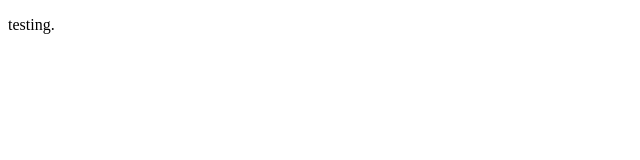
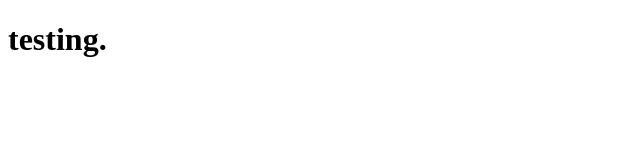
Before and after one commit to jyang104calpoly/jayyang.github.io, a plain HTML site: page index.html in a window 1280 px wide. Shown: the whole page, without its empty margins (0-640 px from the left). Drawn offline with Linux system fonts and the light colour scheme.

Commit message:
Update index.html

```diff
--- a/index.html
+++ b/index.html
@@ -1,6 +1,9 @@
 <!DOCTYPE html>
 <html>
+    <head>
+    <title> title </title>
+    </head>
     <body>
-    <p>testing.</p>
+    <h1>testing.</h1\>
     </body>
 </html>
```
